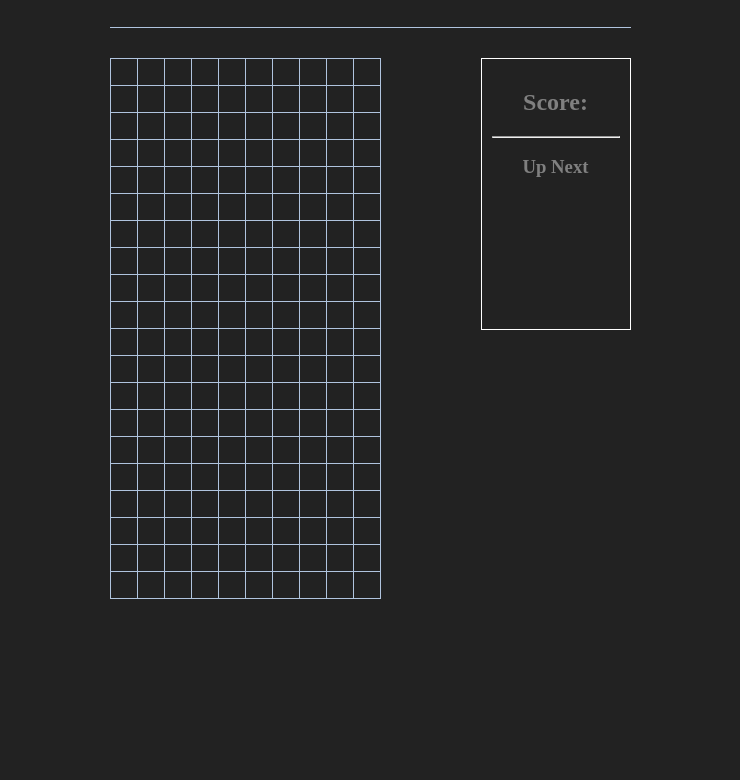
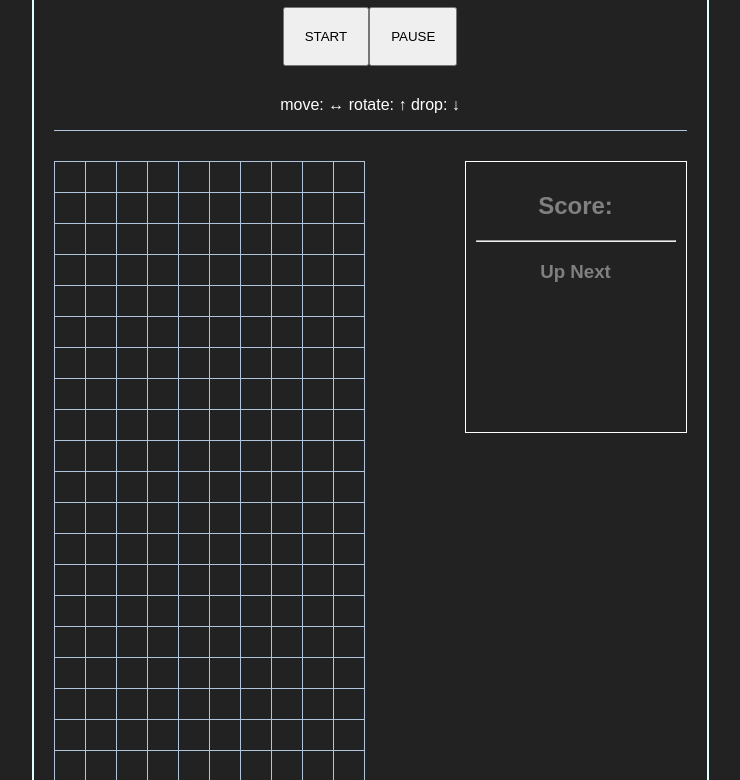
Before and after one commit to btraas/Tetris, a plain HTML site: page index.html in a window 1280 px wide. Shown: the part 142-922 px from the top of the page, without its empty margins (270-1010 px from the left). Before the commit the page ends 800 px from the top, so only its background shows below. Drawn offline with Linux system fonts and the light colour scheme.

Commit message:
commit for submit

```diff
--- a/Game.js
+++ b/Game.js
@@ -244,8 +244,8 @@ initTable = function() {
             GAMEDATA.push(new Cell(j,i));
             const cell = document.createElement("td");
             cell.id = "cell_"+(GAMEDATA.length-1);
-            cell.width = BLOCK_SIZE;
-            cell.height = BLOCK_SIZE;
+            cell.width = BLOCK_SIZE + 2;
+            cell.height = BLOCK_SIZE + 2;
             cell.border=1;
             row.appendChild(cell)
         }
@@ -282,3 +282,17 @@ window.start = function(){
 
 
 };
+
+window.paused = false;
+window.togglePause = function(elem) {
+
+    if(window.paused) {
+        window.paused = false;
+        replaceChildren(elem, document.createTextNode("PAUSE"));
+        startTimer();
+    } else {
+        window.paused = true;
+        replaceChildren(elem, document.createTextNode("UNPAUSE"));
+        clearInterval(window.interval);
+    }
+};
--- a/index.html
+++ b/index.html
@@ -4,7 +4,7 @@
     <meta charset="UTF-8">
     <title>3975 Tetris</title>
     <script>
-        BLOCK_SIZE = 24;
+        BLOCK_SIZE = 26;
         BOARD_X = 10;
         BOARD_Y = 20;
         TICK_DELAY = 1000;
@@ -16,10 +16,19 @@
         body {
             background-color: #222222;
             color: white;
+            text-align: center;
+            border: 0px solid blue;
+            font-family: Arial,sans-serif;
+        }
+        h1 {
+            font-size: 300%;
         }
         #main {
-            border: 0px solid blue;
-            text-align: center;
+            display: table;
+            margin: 0 auto;
+            padding: 20px;
+            border: 2px solid lightcyan;
+            border-radius: 5px;
         }
         #maincontent {
             border-top: 1px solid lightsteelblue;
@@ -28,9 +37,11 @@
             margin: 0 auto;
             text-align: center;
         }
-        #start {
+        .main-btn {
             padding: 20px;
-            margin-bottom: 30px;
+        }
+        #controls {
+            margin-top: 30px;
         }
         #gameboard table {
             border-collapse: collapse;
@@ -48,7 +59,7 @@
 
         #upnext {
             color: gray;
-            min-width: 128px;
+            min-width: 200px;
             padding: 10px;
             height: 250px;
             border: 1px solid white;
@@ -78,7 +89,8 @@
 
 <div id="main">
     <h1>Tetris 3900</h1>
-    <button id='start' onclick="start()">START</button>
+    <button id='start' class='main-btn' onclick="start()">START</button><button id='pause' class='main-btn' onclick="togglePause(this)">PAUSE</button>
+    <p id="controls">move: &#8596;    rotate: &#8593;    drop: &#8595;</p>
     <div id="maincontent">
         <div id="gameboard"></div>
         <div id="upnext">
```
